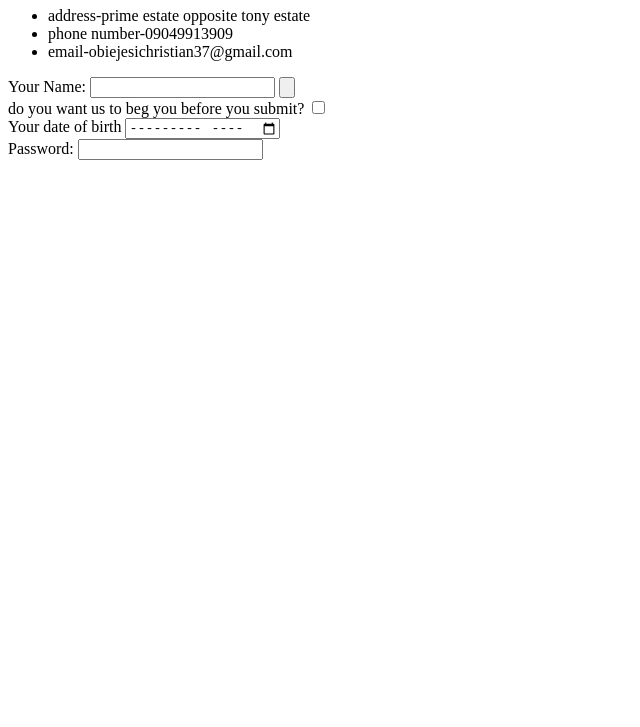
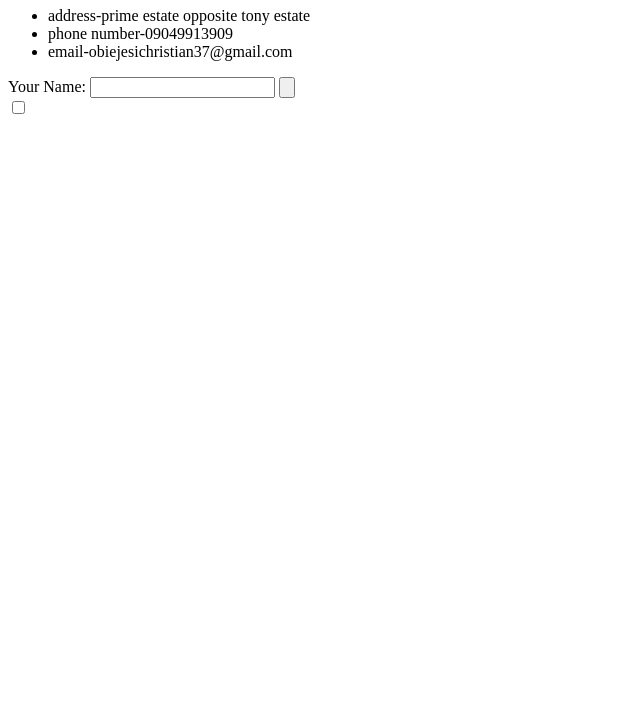
Before and after one commit to ChristianFrancis1/cv, a plain HTML site: page contact.html in a window 1280 px wide. Shown: the part 73-800 px from the top of the page, without its empty margins (0-640 px from the left). Drawn offline with Linux system fonts and the light colour scheme.

Commit message:
Update contact.html

```diff
--- a/contact.html
+++ b/contact.html
@@ -11,19 +11,11 @@
     <li>phone number-09049913909</li>
     <li>email-obiejesichristian37@gmail.com</li>
     </ul>
-
     <form class="" action="index.html" method="post">
       <label>Your Name:</label>
       <input type="text" name="" value="">
       <input type="submit" name="" value=""><br>
-      <label>do you want us to beg you before you submit?</label>
       <input type="checkbox" name="" value=""><br>
-      <label>Your date of birth</label>
-      <input type="month" name="" value=""><br>
-      <label>Password:</label>
-      <input type="password" name="" value="">
-
-
     </form>
   </body>
 </html>
```
